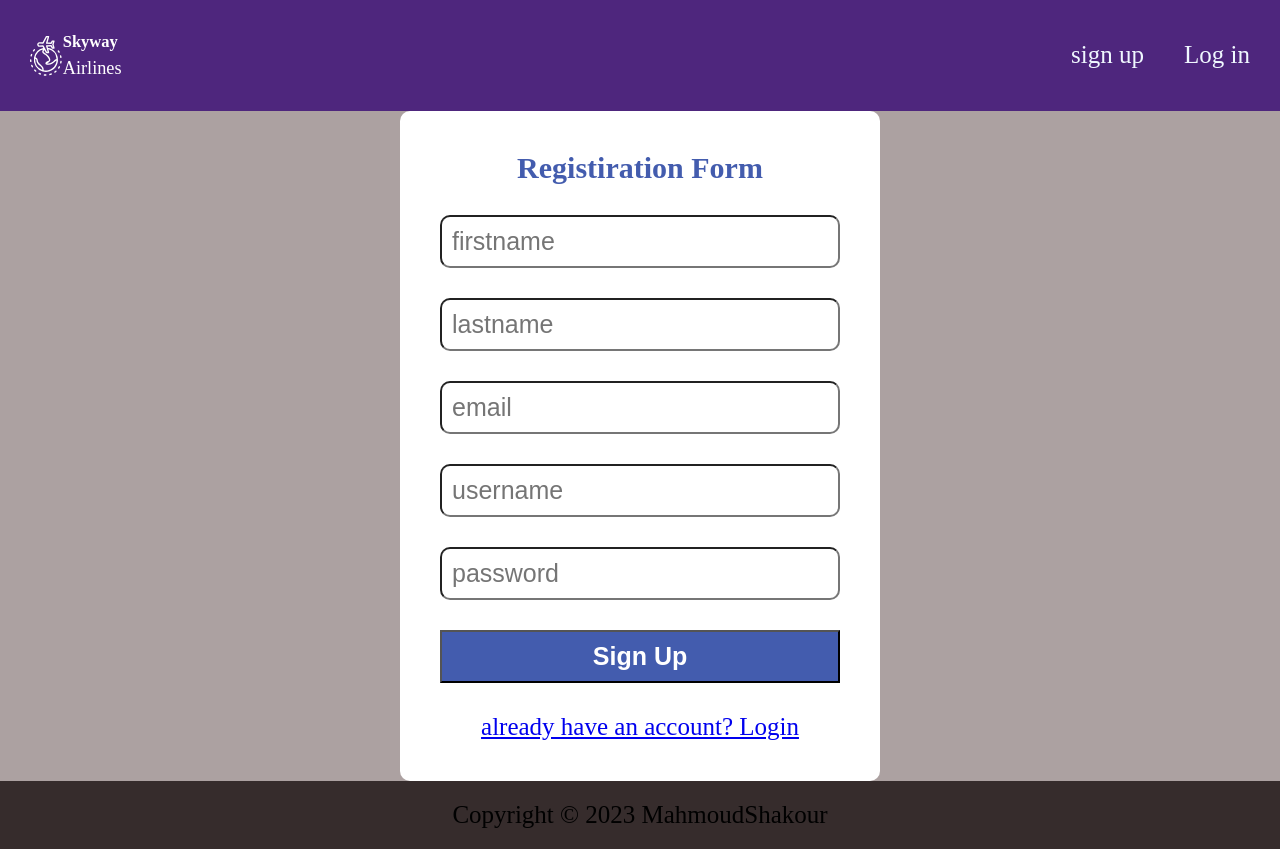
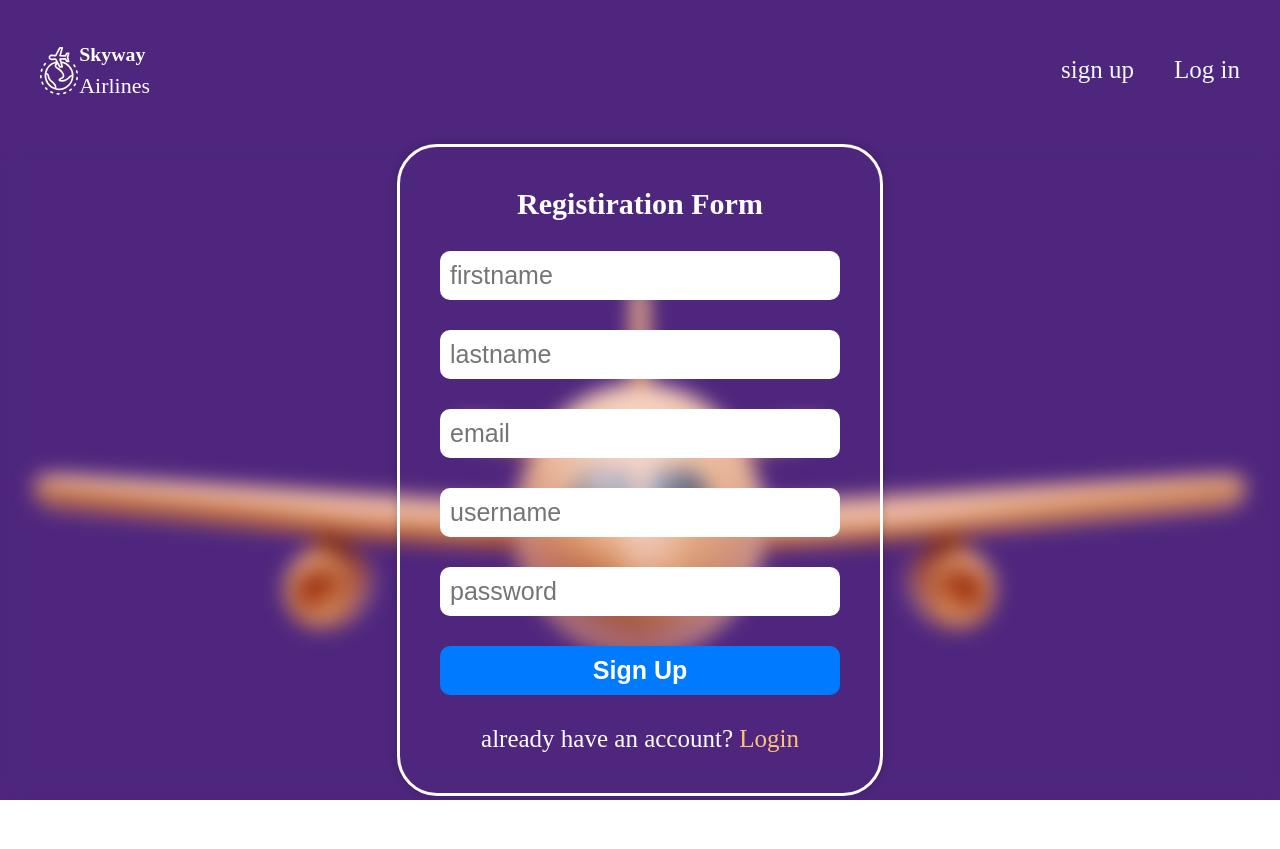
Before and after one commit to MahmoudShakour/dekernes_airlines, a React (Create React App) app in the folder client/: page /sign-up in a window 1280 px wide. After the commit the page ends 800 px from the top, so only its background shows below. Built offline with nearby package versions, Linux system fonts and the light colour scheme.

Commit message:
Finish editing signup page

```diff
--- a/client/src/Components/Footer.js
+++ /dev/null
@@ -1,10 +0,0 @@
-import style from "../Styles/Footer.module.css";
-
-export default function Footer() {
-
-  return (
-    <div className={style.footer} >
-        Copyright © 2023 MahmoudShakour
-    </div>
-  );
-}
--- a/client/src/Components/NavBar.js
+++ b/client/src/Components/NavBar.js
@@ -5,7 +5,7 @@ import logo from "../Assets/logo.svg";
 export default function NavBar({ user }) {
   return (
     <div className={style.container}>
-      <img src={logo} alt="" width="100px" />
+      <img src={logo} alt="" width="120px" />
       {user ? (
         <div className={style.section}>
           <div> {user.username}</div>
--- a/client/src/Components/SignUp.js
+++ b/client/src/Components/SignUp.js
@@ -2,7 +2,7 @@ import { useNavigate } from "react-router-dom";
 import signUp from "../Api/Sign-up";
 import style from "../Styles/SignUp.module.css";
 import { useState } from "react";
-
+import { Link } from "react-router-dom";
 export default function SignUp() {
   const [visible, setVisible] = useState(false);
   const navigate = useNavigate();
@@ -34,12 +34,33 @@ export default function SignUp() {
           placeholder="firstname"
           name="firstname"
         />
-      <input type="text" id="lastname" placeholder="lastname" name="lastname" />
+        <input
+          type="text"
+          id="lastname"
+          placeholder="lastname"
+          name="lastname"
+        />
         <input type="text" id="email" placeholder="email" name="email" />
-      <input type="text" id="username" placeholder="username" name="username" />
-      <input type="text" id="password" placeholder="password" name="password" />
+        <input
+          type="text"
+          id="username"
+          placeholder="username"
+          name="username"
+        />
+        <input
+          type="text"
+          id="password"
+          placeholder="password"
+          name="password"
+        />
         <button type="submit">Sign Up</button>
-      <a href="http://localhost:3000/sign-in">already have an account? Login</a>
+          <div className={style.haveAccountMessage} >
+          {"already have an account? " }
+
+          <Link className={style.login} to="/login">
+           Login
+          </Link>
+          </div>
         {visible ? (
           <div className={style.errorMessage}>
             entered username or email is already taken.
--- a/client/src/Pages/flight_page/FlightPage.js
+++ b/client/src/Pages/flight_page/FlightPage.js
@@ -1,5 +1,4 @@
-import { useEffect, useState } from "react";
-import Footer from "../../Components/Footer";
+import { useState } from "react";
 import NavBar from "../../Components/NavBar";
 import style from "./flightPage.module.css";
 import FlightFilter from "../../Components/FlightFilter";
@@ -16,7 +15,6 @@ export default function FlightPage({user}) {
         <FlightFilter setFlights={setFlights} />
         <FlightDisplay flights={flights} />
       </div>
-      <Footer />
     </div>
   );
 }
--- a/client/src/Pages/home_page/HomePage.js
+++ b/client/src/Pages/home_page/HomePage.js
@@ -1,4 +1,3 @@
-import Footer from "../../Components/Footer";
 import NavBar from "../../Components/NavBar";
 import style from "./homePage.module.css";
 
@@ -9,7 +8,6 @@ export default function HomePage({user}) {
       <div className={style.formContainer} >
         home page not implemented yet.
       </div>
-      <Footer />
     </div>
   );
 }
--- a/client/src/Pages/login_page/LoginPage.js
+++ b/client/src/Pages/login_page/LoginPage.js
@@ -1,4 +1,3 @@
-import Footer from "../../Components/Footer";
 import Login from "../../Components/Login";
 import NavBar from "../../Components/NavBar";
 import style from "./loginPage.module.css";
@@ -10,7 +9,6 @@ export default function LoginPage({ user, changeUser }) {
       <div className={style.formContainer}>
         <Login changeUser={changeUser} />
       </div>
-      <Footer />
     </div>
   );
 }
--- a/client/src/Pages/signup_page/SignupPage.js
+++ b/client/src/Pages/signup_page/SignupPage.js
@@ -1,15 +1,16 @@
-import Footer from "../../Components/Footer";
 import NavBar from "../../Components/NavBar";
 import style from "./signupPage.module.css";
 import SignUp from "../../Components/SignUp";
+import plane from "../../Assets/plane.svg";
 export default function SignupPage() {
   return (
-    <div className={style.page} >
+    <div className={style.page}>
       <NavBar />
-      <div className={style.formContainer} >
-        <SignUp/>
+      <div className={style.formContainer}>
+        <SignUp />
+        <div className={style.glassEffect} ></div>
+        <img src={plane} className={style.plane} />
       </div>
-      <Footer />
     </div>
   );
 }
--- a/client/src/Pages/signup_page/signupPage.module.css
+++ b/client/src/Pages/signup_page/signupPage.module.css
@@ -1,12 +1,32 @@
-.page{
+.page {
   height: 100%;
   display: flex;
   flex-direction: column;
 }
 
-.formContainer{
+.formContainer {
   flex: 1;
   display: grid;
   place-content: center;
-    background-color: #aca1a1;
+  background-color: #4e267d;
+  position: relative;
 }
+
+.glassEffect {
+  position: absolute;
+  top: 0;
+  left: 0;
+  right: 0;
+  bottom: 0;
+  backdrop-filter: blur(10px);
+  border-radius: 10px;
+  z-index: 1;
+}
+
+.plane {
+  position: absolute;
+  top: 50%;
+  left: 50%;
+  transform: translate(-50%, -50%);
+  z-index: 0;
+}
--- a/client/src/Styles/Footer.module.css
+++ /dev/null
@@ -1,7 +0,0 @@
-.footer{
-    display: grid;
-    place-content: center;
-    padding: 20px;
-    background-color: #362c2c;
-    font-size: 25px;
-}
--- a/client/src/Styles/NavBar.module.css
+++ b/client/src/Styles/NavBar.module.css
@@ -2,9 +2,9 @@
   display: flex;
   justify-content: space-between;
   align-items: center;
-  padding: 30px;
+  padding: 40px;
   font-size: 25px;
-  background-color: #4e267d;
+  background-color: #4E267D;
   color: aliceblue;
 }
 
--- a/client/src/Styles/SignUp.module.css
+++ b/client/src/Styles/SignUp.module.css
@@ -6,15 +6,17 @@
   font-size: 25px;
   align-items: stretch;
   min-width: 400px;
-  background-color: white;
-  border-radius: 10px;
+  border: 3px solid white;
+  border-radius: 40px;
+  z-index: 2;
+  box-shadow: 0 0 10px rgba(0, 0, 0, 0.2);
 }
 
 .title {
   font-size: 30px;
   font-weight: 600;
   border-radius: 10px;
-  color: #435cae;
+  color: #FFFFFF;
   align-self: center;
 }
 
@@ -22,6 +24,7 @@
   padding: 10px;
   font-size: 25px;
   border-radius: 10px;
+  border: none;
 }
 
 .signupForm a {
@@ -32,8 +35,21 @@
   font-size: 25px;
   font-weight: 600;
   padding: 10px;
-  background-color: #435cae;
+  background-color: #007AFF;
   color: white;
+  border-radius: 10px;
+  border: none;
+}
+
+.haveAccountMessage{
+  align-self: center;
+  color: white;
+}
+
+
+.login{
+  color: #FFC17A;
+  text-decoration: none;
 }
 
 .errorMessage {
```
Lines whose indentation alone changed are shown as unchanged.
